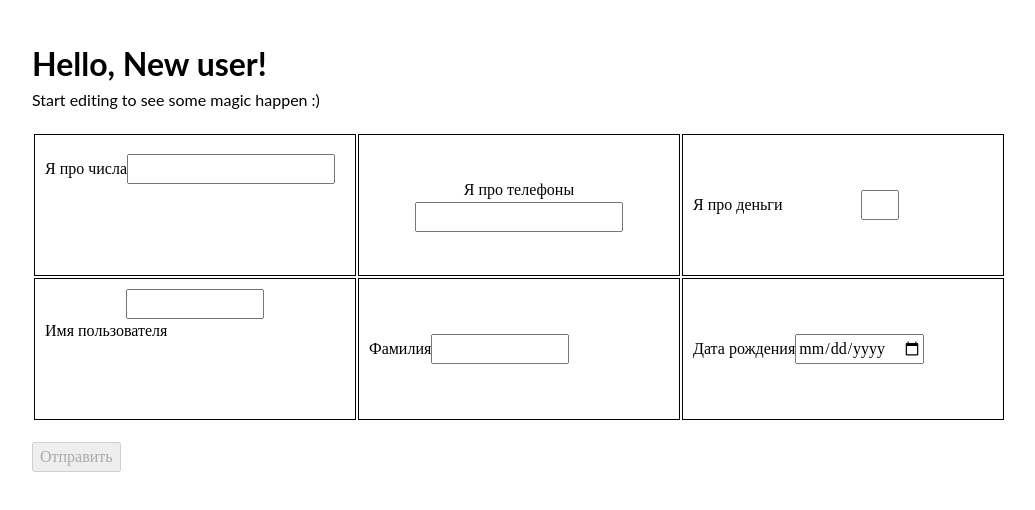
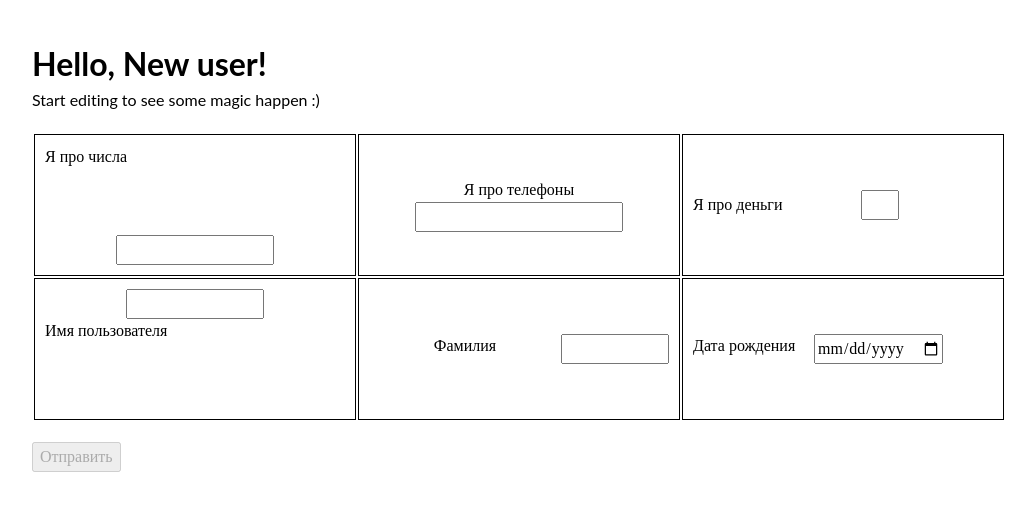
Before and after one commit to Memfisu/formik_training, a React (Create React App) app: page / in a window 1280 px wide. Shown: the top 510 px of the page, without its empty margins (8-1043 px from the left). Built offline with nearby package versions, Linux system fonts and the light colour scheme.

Commit message:
formik training - continue

```diff
--- a/src/style.css
+++ b/src/style.css
@@ -25,9 +25,19 @@ td {
   padding: 10px;
 }
 
+.number {
+  display: flex;
+  flex-direction: column;
+}
+
 .number label {
   display: inline-block;
   height: 100px;
+}
+
+.number input {
+  width: 150px;
+  align-self: center;
 }
 
 .phone {
@@ -69,10 +79,33 @@ td {
   order: 3;
 }
 
+.lastName {
+  vertical-align: middle;
+  text-align: center;
+}
+
 .lastName_container {
+  display: flex;
+  width: 100%
+}
 
+.lastName label {
+  flex-grow: 3;
 }
 
 .lastName input {
-  width: 130px;
+  width: 100px;
 }
+
+.date_container {
+  display: flex;
+  width: 100%
+}
+
+.date label {
+  flex-grow: 3;
+}
+
+.date input {
+  margin-right: 50px;
+}
--- a/src/сomponents/Table.tsx
+++ b/src/сomponents/Table.tsx
@@ -82,8 +82,10 @@ export const Table = ({ updateName }: Props): JSX.Element => {
                         </td>
 
                         <td className="date">
-                            <label htmlFor="date">Дата рождения</label>
-                            <Field type="date" name="date" />
+                            <div className="date_container">
+                                <label htmlFor="date">Дата рождения</label>
+                                <Field type="date" name="date" />
+                            </div>
                             <ErrorMessage name="date">{renderError}</ErrorMessage>
                         </td>
                     </tr>
```
